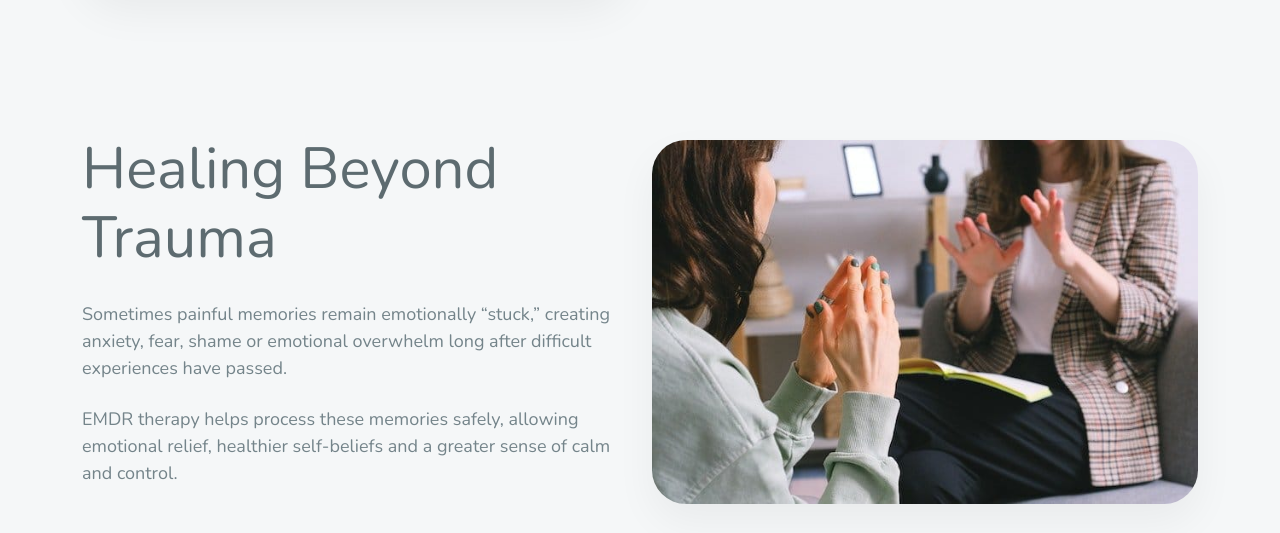
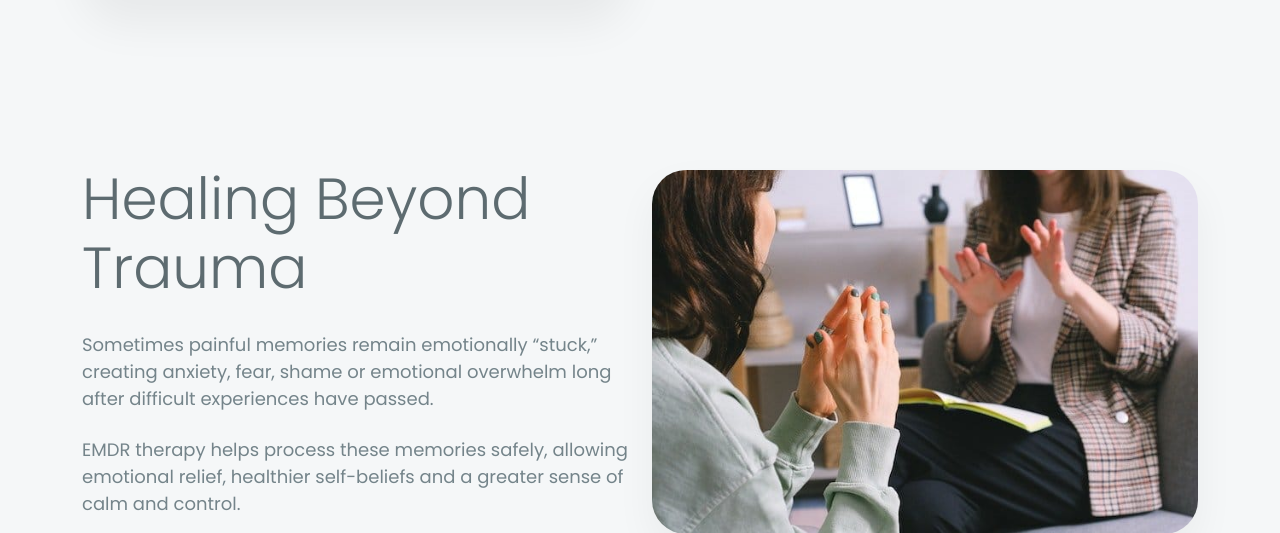
Before and after one commit to neemkaroli12/saarthinavigatinglife, a Django app: page /emdr/ in a window 1280 px wide. Shown: the part 546-1079 px from the top of the page. Run offline with Django 5.2, Linux system fonts and the light colour scheme.

Commit message:
cbt.html art.html about.html explore.html emdr.html music.html paly.html contact.html handle.html online.html home.html

```diff
--- a/services/templates/Social.html
+++ b/services/templates/Social.html
@@ -2,6 +2,10 @@
 {% load static %}
 {% block content %}
 <style>
+
+body{
+    font-family: "Poppins", sans-serif;
+}
 .social-section {
     padding: 100px 0;
     position: relative;
@@ -129,6 +133,7 @@
 .custom-list-1{
     color:white;
 }
+
 </style>
 
 <section class="social-section">
--- a/services/templates/about.html
+++ b/services/templates/about.html
@@ -8,7 +8,7 @@
 @import url('https://fonts.googleapis.com/css2?family=Nunito:wght@300;400;500;600;700;800&display=swap');
 
 body{
-    font-family:'Nunito',sans-serif;
+    font-family: "Poppins", sans-serif;
     background:#f5f6f7;
 }
 
--- a/services/templates/art.html
+++ b/services/templates/art.html
@@ -8,7 +8,7 @@
 @import url('https://fonts.googleapis.com/css2?family=Nunito:wght@300;400;500;600;700;800&display=swap');
 
 body{
-    font-family:'Nunito',sans-serif;
+    font-family: "Poppins", sans-serif;
     background:#f6f6f4;
 }
 
--- a/services/templates/cbt.html
+++ b/services/templates/cbt.html
@@ -8,7 +8,7 @@
 @import url('https://fonts.googleapis.com/css2?family=Nunito:wght@300;400;500;600;700;800&display=swap');
 
 body{
-    font-family:'Nunito',sans-serif;
+    font-family: "Poppins", sans-serif;
     background:#f5f7f8;
 }
 
--- a/services/templates/contact.html
+++ b/services/templates/contact.html
@@ -9,7 +9,7 @@
 @import url('https://fonts.googleapis.com/css2?family=Nunito:wght@300;400;500;600;700&display=swap');
 
 body{
-    font-family:'Nunito',sans-serif;
+   font-family: "Poppins", sans-serif;
 }
 
 /* ========================= */
--- a/services/templates/emdr.html
+++ b/services/templates/emdr.html
@@ -8,7 +8,7 @@
 @import url('https://fonts.googleapis.com/css2?family=Nunito:wght@300;400;500;600;700;800&display=swap');
 
 body{
-    font-family:'Nunito',sans-serif;
+    font-family: "Poppins", sans-serif;
     background:#f5f7f8;
 }
 
--- a/services/templates/explore.html
+++ b/services/templates/explore.html
@@ -7,7 +7,7 @@
 
 body{
     background:#f5f7f8;
-    font-family:'Nunito',sans-serif;
+    font-family: "Poppins", sans-serif;
 }
 
 
--- a/services/templates/handle.html
+++ b/services/templates/handle.html
@@ -14,7 +14,7 @@
 @import url('https://fonts.googleapis.com/css2?family=Nunito:wght@300;400;500;600;700&display=swap');
 
 body{
-    font-family:'Nunito',sans-serif;
+   font-family: "Poppins", sans-serif;
 }
 
 /* ========================= */
--- a/services/templates/music.html
+++ b/services/templates/music.html
@@ -8,7 +8,7 @@
 @import url('https://fonts.googleapis.com/css2?family=Nunito:wght@300;400;500;600;700;800&display=swap');
 
 body{
-    font-family:'Nunito',sans-serif;
+    font-family: "Poppins", sans-serif;
     background:#f4f6f5;
 }
 
--- a/services/templates/online.html
+++ b/services/templates/online.html
@@ -8,7 +8,7 @@
 @import url('https://fonts.googleapis.com/css2?family=Nunito:wght@300;400;500;600;700;800&display=swap');
 
 body{
-    font-family:'Nunito',sans-serif;
+    font-family: "Poppins", sans-serif;
     background:#f6f7f8;
 }
 
--- a/services/templates/play.html
+++ b/services/templates/play.html
@@ -8,7 +8,7 @@
 @import url('https://fonts.googleapis.com/css2?family=Nunito:wght@300;400;500;600;700;800&display=swap');
 
 body{
-    font-family:'Nunito',sans-serif;
+    font-family: "Poppins", sans-serif;
     background:#f8f7f3;
 }
 
--- a/templates/home.html
+++ b/templates/home.html
@@ -14,7 +14,8 @@
 body{
     margin:0;
     padding:0;
-    font-family: 'Poppins', sans-serif;
+    font-family: "Poppins", sans-serif;
+    font-weight: 400;
 }
 html, body {
     height: 100%;
@@ -770,7 +771,7 @@
 
 
     <div class="dropdown">
-        <a class="nav-link guidance-toggle" href="#">
+        <a class="nav-link guidance-toggle guidance" href="#">
             Guidance
         </a>
 
```
